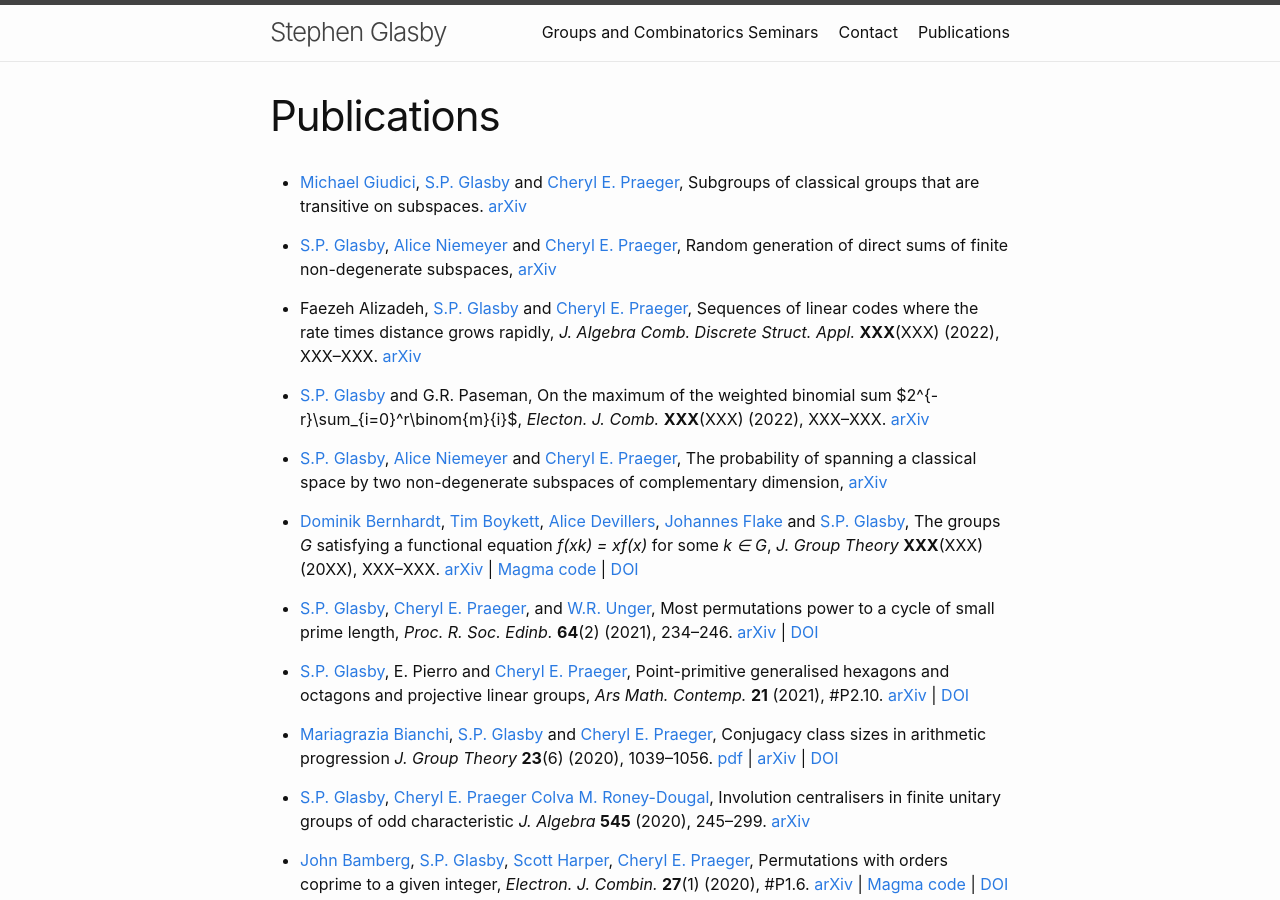
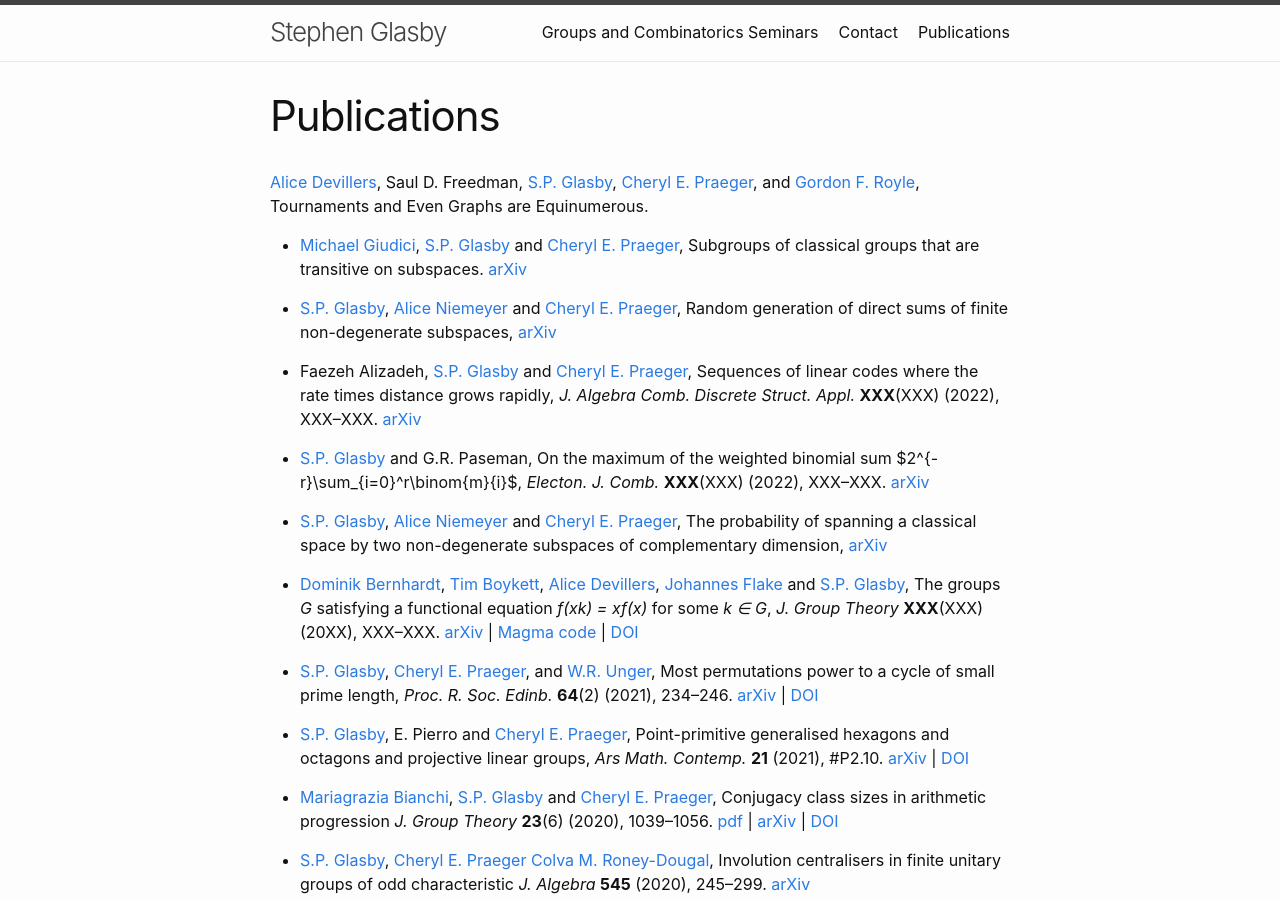
Before and after one commit to StephenGlasby/StephenGlasby.github.io, a Jekyll site: the page built from publications.md, in a window 1280 px wide and 900 px high. Built offline with Jekyll 4.4.1, drawn with Linux system fonts in a browser that asks for light colours.

Commit message:
tournaments

```diff
--- a/publications.md
+++ b/publications.md
@@ -3,6 +3,12 @@ layout: page
 title: Publications
 permalink: /publications/
 ---
+[Alice Devillers](https://www.uwa.edu.au/people/alice.devillers),
+Saul D. Freedman,
+[S.P. Glasby](https://staffhome.ecm.uwa.edu.au/~00059629/),
+[Cheryl E. Praeger](https://www.uwa.edu.au/people/cheryl.praeger), and
+[Gordon F. Royle](https://www.uwa.edu.au/people/gordon.royle),
+Tournaments and Even Graphs are Equinumerous.
 
 - [Michael Giudici](http://www.maths.uwa.edu.au/~giudici),
 [S.P. Glasby](https://staffhome.ecm.uwa.edu.au/~00059629/) and
@@ -37,7 +43,7 @@ of complementary dimension,
 
 - [Dominik Bernhardt](https://www.mathematik.rwth-aachen.de/go/id/bkbg/gguid/0xF033AE30691E4645A7355F6BBD82B37D/ikz/11/allou/1),
 [Tim Boykett](http://www.algebra.uni-linz.ac.at/~tim/),
-[Alice Devillers](https://research-repository.uwa.edu.au/en/persons/alice-devillers),
+[Alice Devillers](https://www.uwa.edu.au/people/alice.devillers),
 [Johannes Flake](https://johannesflake.github.io/) and
 [S.P. Glasby](https://staffhome.ecm.uwa.edu.au/~00059629/),
 The groups *G* satisfying a functional equation
@@ -96,7 +102,7 @@ Classifying uniformly generated groups,
 [arXiv](https://arxiv.org/abs/1901.06480) |
 [DOI](https://doi.org/10.1080/00927872.2019.1632333)
 
-+ [Alice Devillers](https://research-repository.uwa.edu.au/en/persons/alice-devillers),
++ [Alice Devillers](https://www.uwa.edu.au/people/alice.devillers),
 [S.P. Glasby](https://staffhome.ecm.uwa.edu.au/~00059629/),
 Roots of unity and unreasonable differentiation,
 *Archiv der Mathematik* **113**(4) (2019), 367--371.
```
